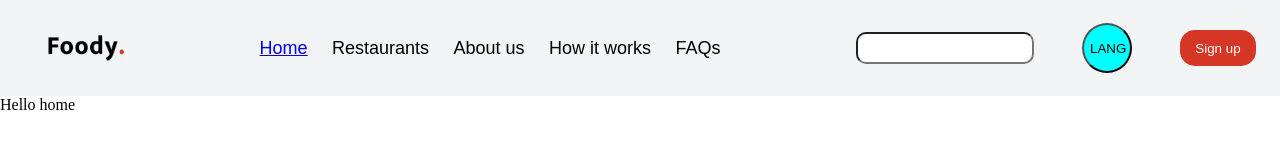
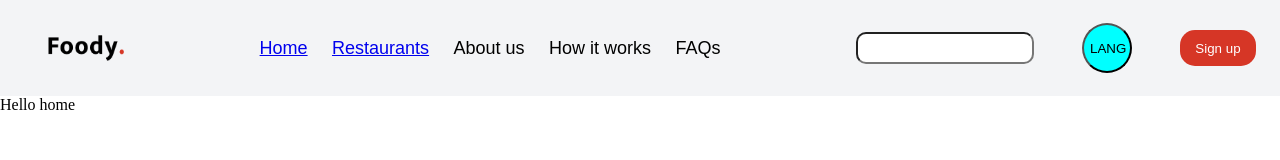
Before and after one commit to Rufat239/foody_client, a React (Create React App) app: page / in a window 1280 px wide. Shown: the top 160 px of the page. Built offline with nearby package versions, Linux system fonts and the light colour scheme.

Commit message:
connected restaurant_main to app

```diff
--- a/src/App.jsx
+++ b/src/App.jsx
@@ -2,6 +2,7 @@ import React from "react";
 import { Route, BrowserRouter as Router, Routes } from "react-router-dom";
 import Layout from "./components/Layout/Layout";
 import HomePage from "./pages/HomePage";
+import Restaurant_Main from "./pages/Restaurant_Main";
 
 function App() {
   return (
@@ -9,6 +10,7 @@ function App() {
       <Layout>
         <Routes>
           <Route path="/" element={<HomePage />} />
+          <Route path="/restaurantMain" element={<Restaurant_Main />} />
         </Routes>
       </Layout>
     </Router>
--- a/src/components/Header/Header.jsx
+++ b/src/components/Header/Header.jsx
@@ -13,7 +13,9 @@ function Header() {
           <Link to="/">
             <li>Home</li>
           </Link>
-          <li>Restaurants</li>
+          <Link to="restaurantMain">
+            <li>Restaurants</li>
+          </Link>
           <li>About us</li>
           <li>How it works</li>
           <li>FAQs</li>
```
